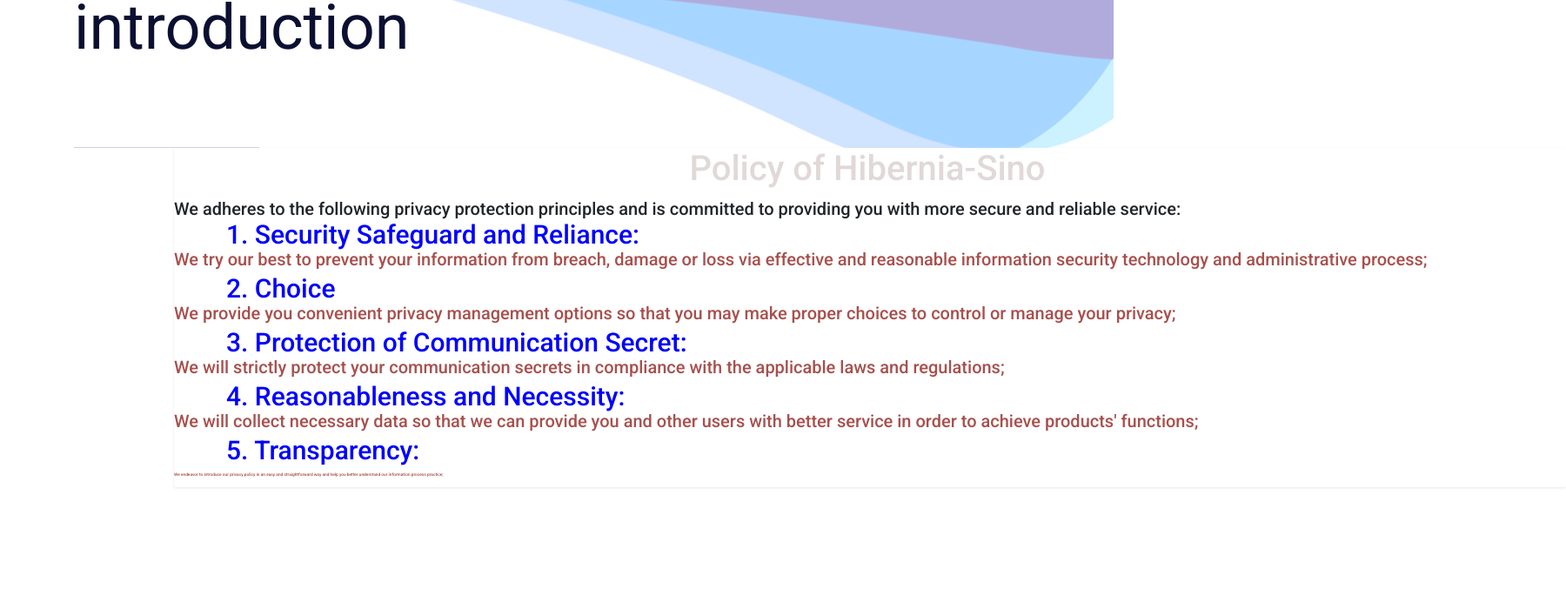
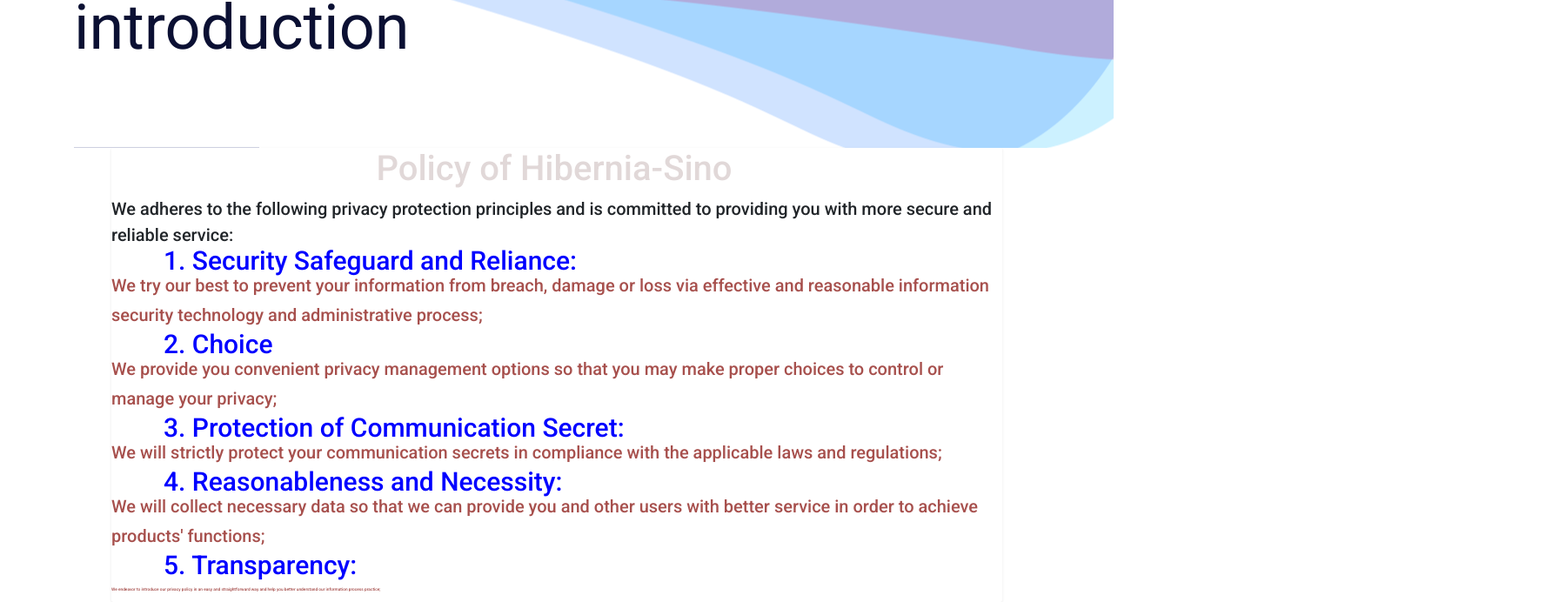
Before and after one commit to amaothree/DedSec_Vue, a Vue app: page /#/Introduce2 in a window 1280 px wide. Shown: the part 211-903 px from the top of the page at 87% size, 1800 px wide, since content can reach past the window. Before the commit the page ends 800 px from the top, so only its background shows below. Built offline with nearby package versions, Linux system fonts and the light colour scheme; what vue-cookies would draw is missing.

Commit message:
介绍页面适配

```diff
--- a/src/components/introduce1.vue
+++ b/src/components/introduce1.vue
@@ -81,7 +81,6 @@
     outline: none;
   }
   .login {
-    width: 1600px;
     margin-left: 10%;
     margin-right: 10%;
     background: #ffffff;
--- a/src/components/introduce2.vue
+++ b/src/components/introduce2.vue
@@ -98,9 +98,8 @@
     outline: none;
   }
   .login {
-    width: 1600px;
-    hight:10000px;
-    margin-left: 200px;
+    margin-left: 10%;
+    margin-right: 10%;
     background: #ffffff;
     position: absolute;
     box-shadow: 0 1px 3px rgba(26, 26, 26, 0.1);
```
